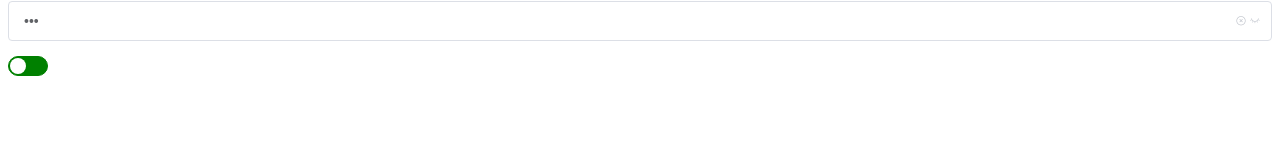
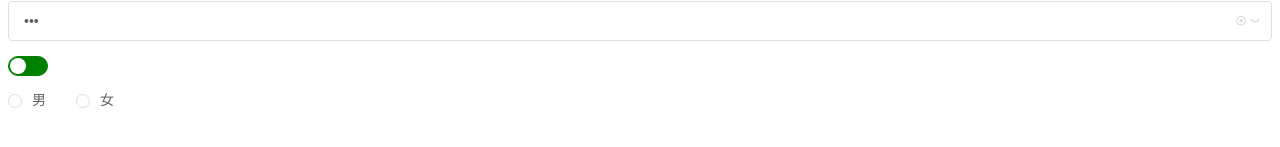
Before and after one commit to foxhsx/hsx-ui, a Vue app: page / in a window 1280 px wide. Shown: the part 181-328 px from the top of the page. Built offline with nearby package versions, Linux system fonts and the light colour scheme.

Commit message:
增加 radio 组件

```diff
--- a/src/App.vue
+++ b/src/App.vue
@@ -62,6 +62,10 @@
     <div class="raw">
       <hsx-switch v-model="active" active-color="red" inactive-color="green" />
     </div>
+    <div class="raw">
+      <hsx-radio v-model="active" label="1">男</hsx-radio>
+      <hsx-radio v-model="active" label="0">女</hsx-radio>
+    </div>
   </div>
 </template>
 
--- /dev/null
+++ b/src/components/radio.vue
@@ -0,0 +1,123 @@
+<template>
+  <label class="hsx-radio" :class="{ 'is-checked': value === label }">
+    <span class="hsx-radio__input">
+      <span class="hsx-radio__inner"></span>
+      <input
+        class="hsx-radio__original"
+        :value="label"
+        :name="name"
+        type="radio"
+        v-model="model"
+      />
+    </span>
+    <span class="hsx-radio__label">
+      <slot>
+        <template>{{ label }}</template>
+      </slot>
+    </span>
+  </label>
+</template>
+
+<script>
+export default {
+  name: 'HsxRadio',
+  props: {
+    value: null,
+    label: {
+      type: [String, Number, Boolean],
+      default: '',
+    },
+    name: {
+      type: String,
+      default: '',
+    },
+  },
+  computed: {
+    model: {
+      get() {
+        return this.value;
+      },
+      set(value) {
+        this.$emit('input', value);
+      },
+    },
+  },
+};
+</script>
+
+<style lang="scss">
+.hsx-radio {
+  color: #606266;
+  font-weight: 500;
+  line-height: 1;
+  position: relative;
+  cursor: pointer;
+  display: inline-block;
+  white-space: nowrap;
+  outline: none;
+  font-size: 14px;
+  margin-right: 30px;
+  user-select: none;
+  &.is-checked {
+    .hsx-radio__input {
+      .hsx-radio__inner {
+        border-color: #409eff;
+        background-color: #409eff;
+        &::after {
+          transform: translate(-50%, -50%) scale(1);
+        }
+      }
+    }
+    .hsx-radio__label {
+      color: #409eff;
+    }
+  }
+  .hsx-radio__input {
+    white-space: nowrap;
+    cursor: pointer;
+    outline: none;
+    display: inline-block;
+    line-height: 1;
+    position: relative;
+    vertical-align: middle;
+    .hsx-radio__inner {
+      border: 1px solid #dcdfe6;
+      border-radius: 100%;
+      width: 14px;
+      height: 14px;
+      background-color: #fff;
+      position: relative;
+      cursor: pointer;
+      display: inline-block;
+      box-sizing: border-box;
+      &::after {
+        width: 4px;
+        height: 4px;
+        border-radius: 100%;
+        background-color: #fff;
+        content: '';
+        position: absolute;
+        left: 50%;
+        top: 50%;
+        transform: translate(-50%, -50%) scale(0);
+        transition: transform 0.15s ease-in;
+      }
+    }
+    .hsx-radio__original {
+      opacity: 0;
+      outline: none;
+      position: absolute;
+      z-index: -1;
+      top: 0;
+      left: 0;
+      right: 0;
+      bottom: 0;
+      margin: 0;
+    }
+  }
+  .hsx-radio__label {
+    font-size: 14px;
+    padding-left: 10px;
+  }
+}
+</style>
--- a/src/main.js
+++ b/src/main.js
@@ -4,6 +4,7 @@ import Button from './components/button.vue';
 import Dialog from './components/dialog.vue';
 import Input from './components/input.vue';
 import Switch from './components/switch.vue';
+import Radio from './components/radio.vue';
 import './assets/fonts/fonts.css';
 
 Vue.config.productionTip = false;
@@ -11,6 +12,7 @@ Vue.component(Button.name, Button);
 Vue.component(Dialog.name, Dialog);
 Vue.component(Input.name, Input);
 Vue.component(Switch.name, Switch);
+Vue.component(Radio.name, Radio);
 
 new Vue({
   render: (h) => h(App),
```
